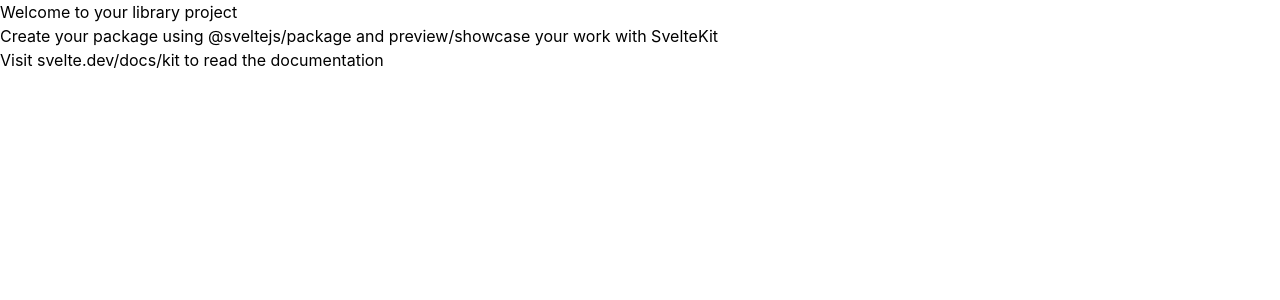
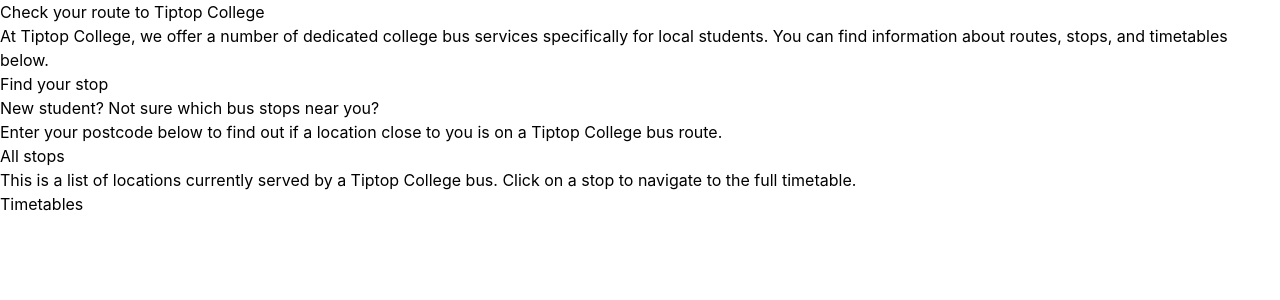
Before and after one commit to emilyvhs/find-my-stop, a SvelteKit app: page / in a window 1280 px wide. Shown: the top 300 px of the page. Built offline with nearby package versions, Linux system fonts and the light colour scheme.

Commit message:
Started Heading component

```diff
--- a/src/app.html
+++ b/src/app.html
@@ -5,6 +5,7 @@
 		<link rel="icon" href="%sveltekit.assets%/favicon.svg" />
 		<meta name="viewport" content="width=device-width, initial-scale=1" />
 		<meta name="text-scale" content="scale" />
+		<title>Find my stop</title>
 		%sveltekit.head%
 	</head>
 	<body data-sveltekit-preload-data="hover">
--- /dev/null
+++ b/src/lib/components/Heading.svelte
@@ -0,0 +1,12 @@
+<script>
+    let {
+        text,
+        headingLevel = '2',
+        } = $props();
+
+    let headingTag = $derived('h' + headingLevel);
+</script>
+
+<svelte:element this={headingTag}>
+    {text}
+</svelte:element>
--- a/src/routes/+page.svelte
+++ b/src/routes/+page.svelte
@@ -1,3 +1,16 @@
-<h1>Welcome to your library project</h1>
-<p>Create your package using @sveltejs/package and preview/showcase your work with SvelteKit</p>
-<p>Visit <a href="https://svelte.dev/docs/kit">svelte.dev/docs/kit</a> to read the documentation</p>
+<script>
+    import Heading from "$lib/components/Heading.svelte";
+</script>
+
+<Heading text="Check your route to Tiptop College" headingLevel="1"></Heading>
+
+<p>At Tiptop College, we offer a number of dedicated college bus services specifically for local students. You can find information about routes, stops, and timetables below.</p>
+
+<h2>Find your stop</h2>
+<p>New student? Not sure which bus stops near you?</p>
+<p>Enter your postcode below to find out if a location close to you is on a Tiptop College bus route.</p>
+
+<h2>All stops</h2>
+<p>This is a list of locations currently served by a Tiptop College bus. Click on a stop to navigate to the full timetable.</p>
+
+<h2>Timetables</h2>
```
